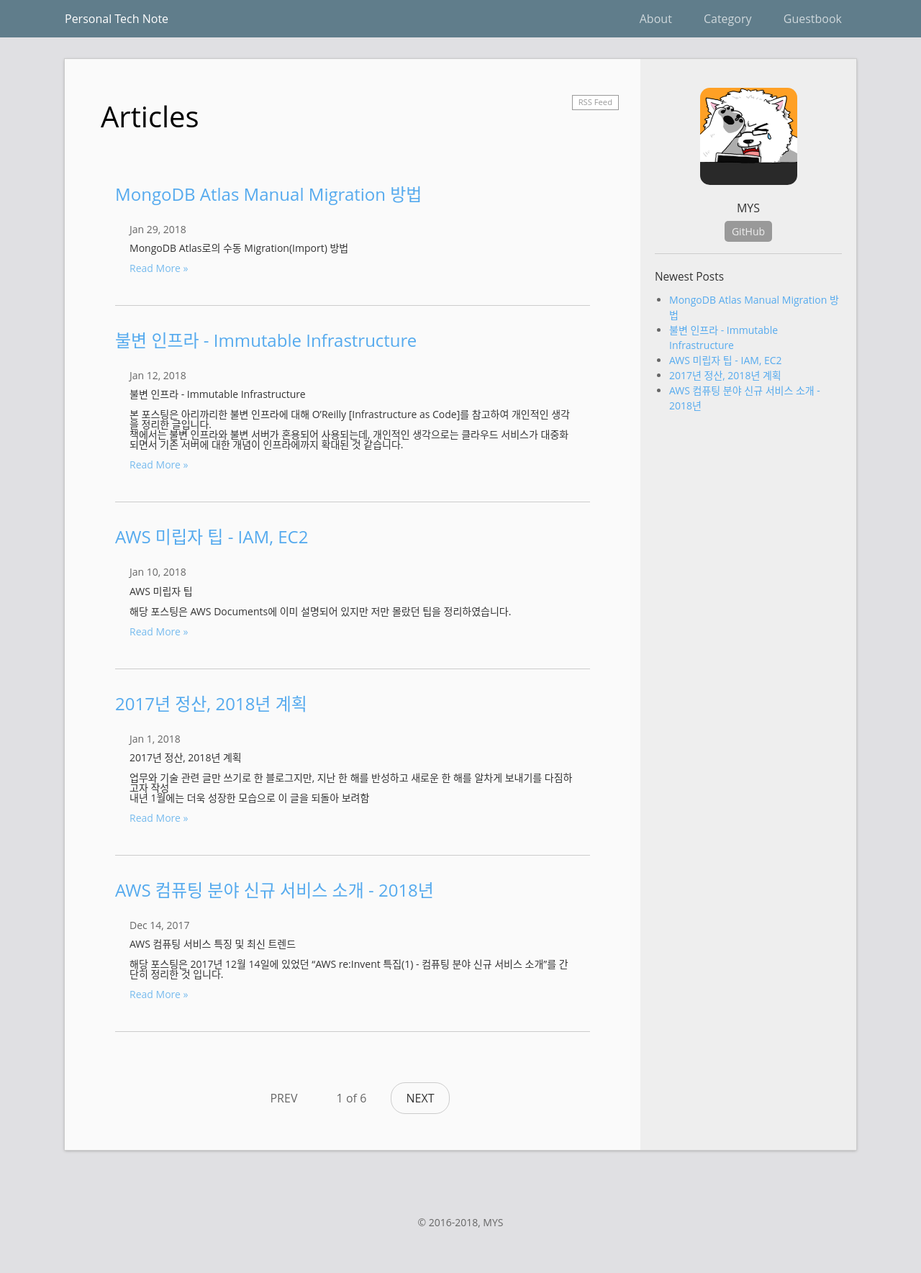
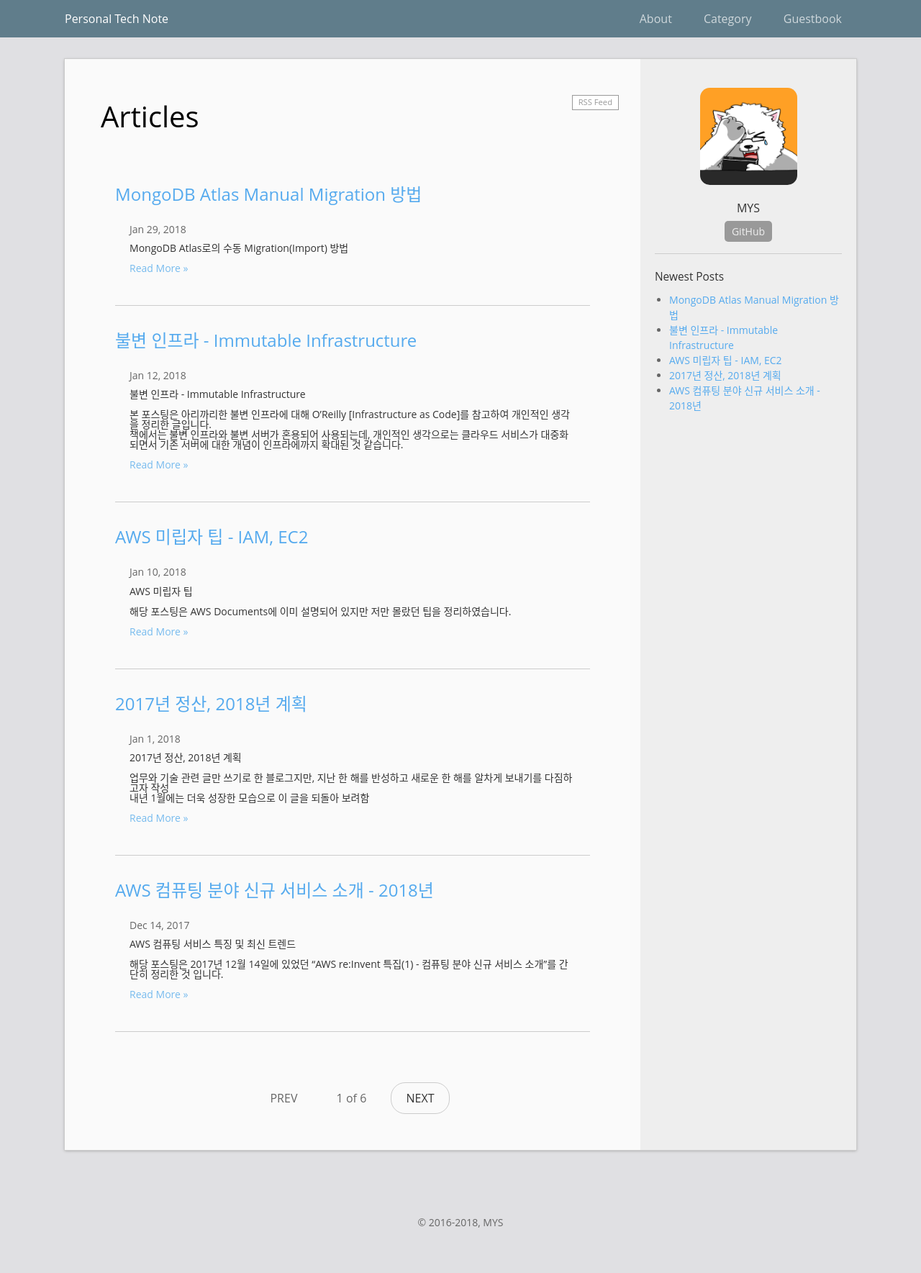
Before and after one commit to mystria/mystria.github.io, a Jekyll site: the page built from index.html, in a window 1280 px wide. Shown: the whole page at 72% size. Built offline with Jekyll 4.4.1, drawn with Linux system fonts in a browser that asks for light colours; the list of posts is cut into pages by our own code.

Commit message:
New Profile Pic

```diff
--- a/_config.yml
+++ b/_config.yml
@@ -9,7 +9,7 @@
 # Your information
 #email:
 author: MYS
-avatar: "/images/nooo.png"
+avatar: "/images/nooo_re.png"
 profile: 그냥 직장인입니다.
 #twitter_username: twitter_username
 github_username: mystria
```
Also changed, not shown: images/nooo_re.png (added).
